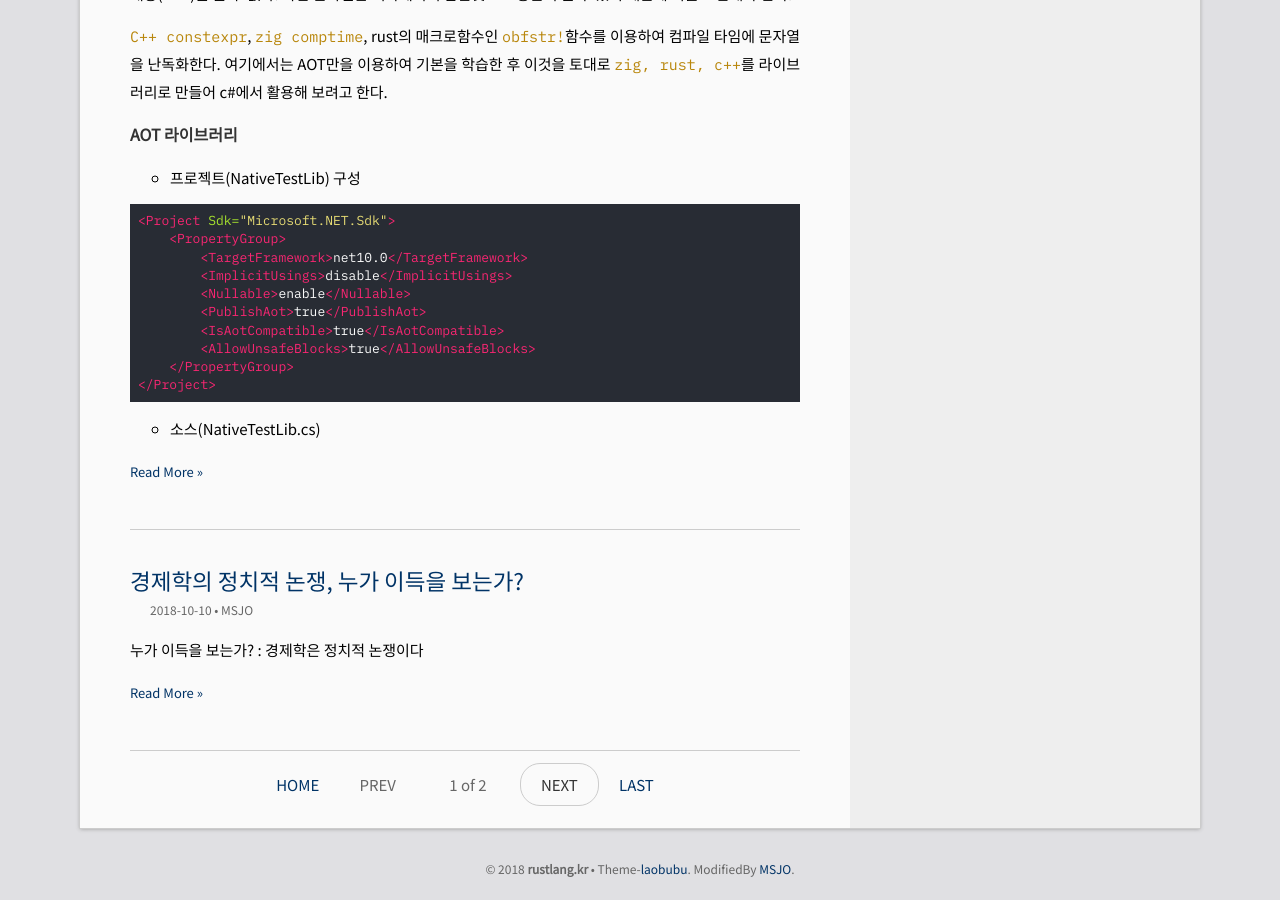
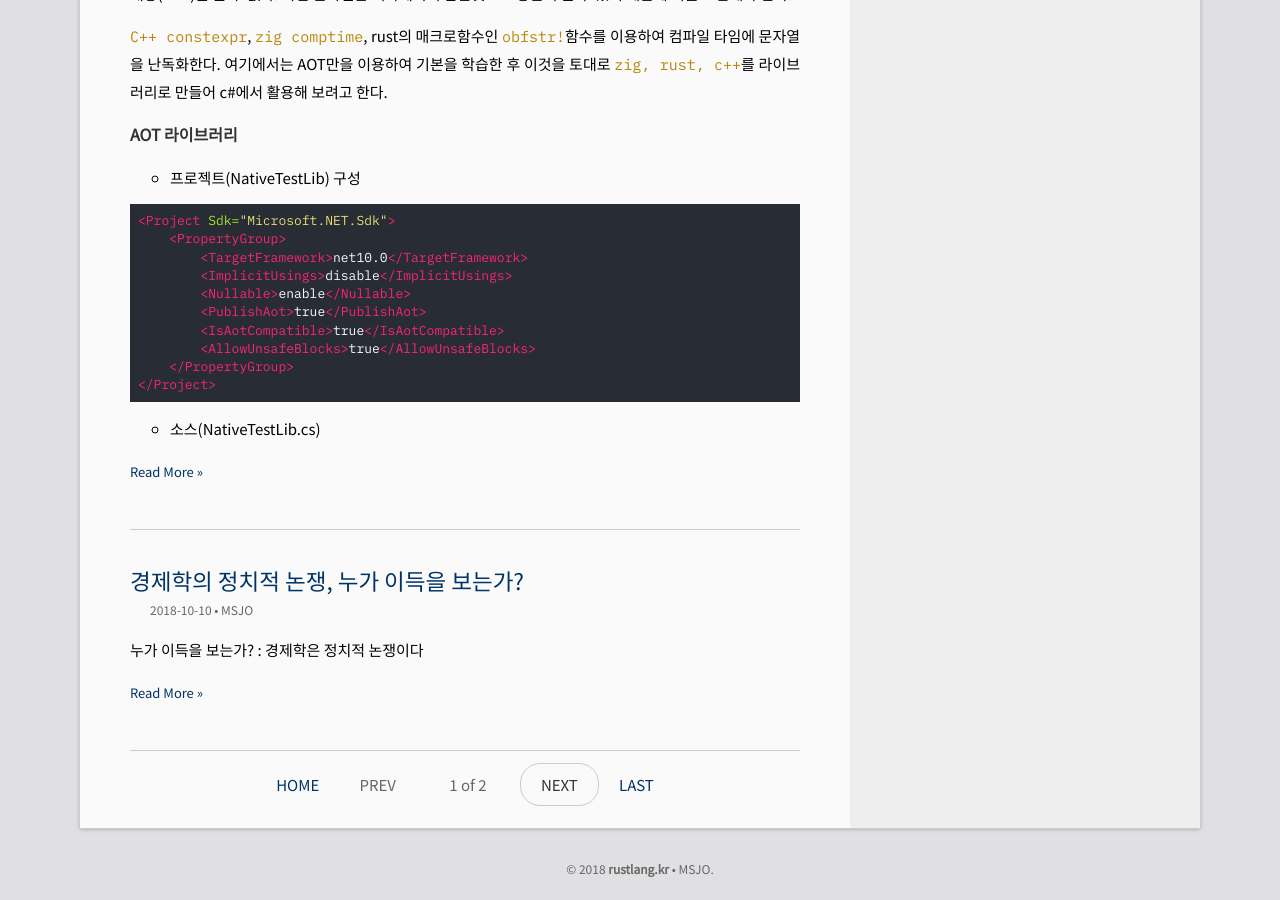
Before and after one commit to DebugJO/rustlang, a Jekyll site: the page built from index.html, in a window 1280 px wide and 900 px high, scrolled down 1625 px. Built offline with Jekyll 4.4.1, drawn with Linux system fonts in a browser that asks for light colours; the list of posts is cut into pages by our own code.

Commit message:
Update footer.html

```diff
--- a/_includes/footer.html
+++ b/_includes/footer.html
@@ -1,7 +1,7 @@
 <footer class="footer">
 <div class="wrapper">
 <!-- &copy; {{ site.time | date: '%Y' }} {{ site.author }} -->
-  &copy; 2018 <b>rustlang.kr</b> • Theme-<a href="https://github.com/laobubu/jekyll-theme-EasyBook">laobubu</a>. ModifiedBy <a href="https://github.com/DebugJO/rustlang">MSJO</a>.
+  &copy; 2018 <b>rustlang.kr</b> • MSJO.
 </div>
 </footer>
 
```
